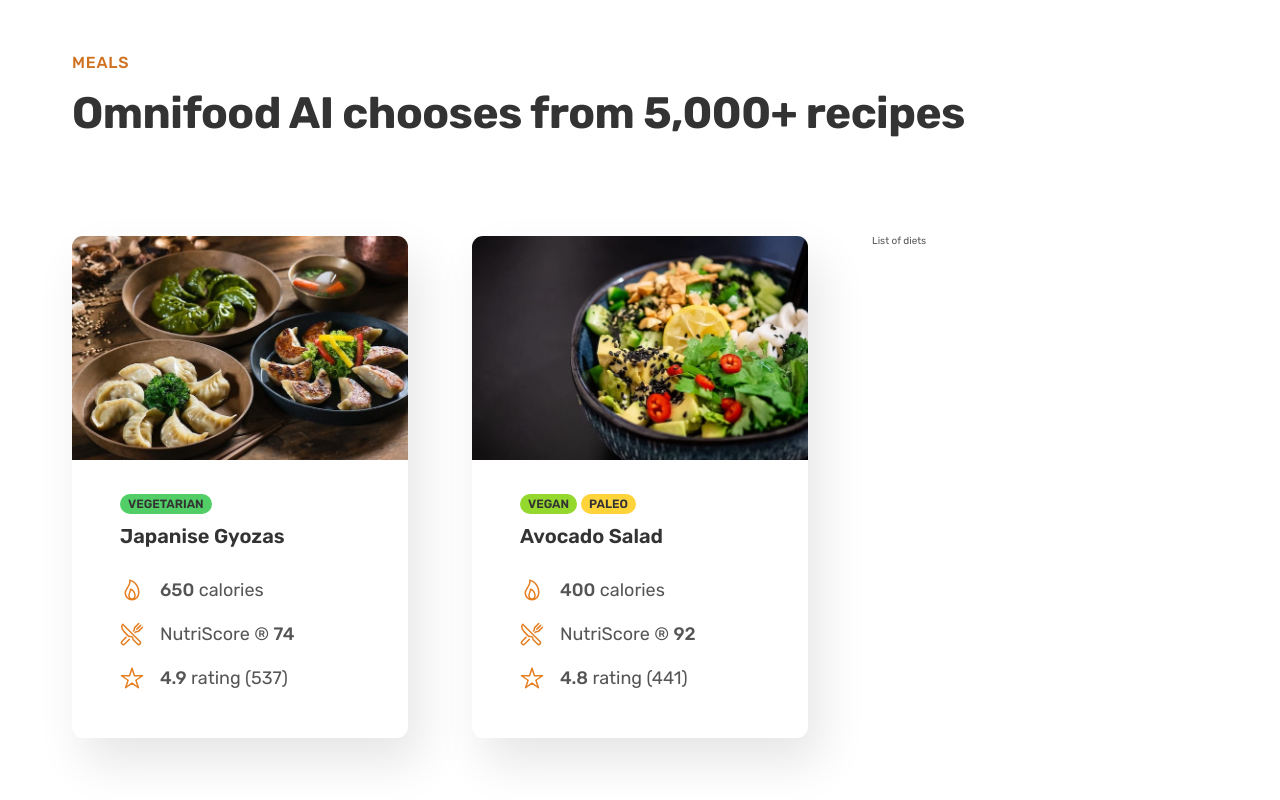
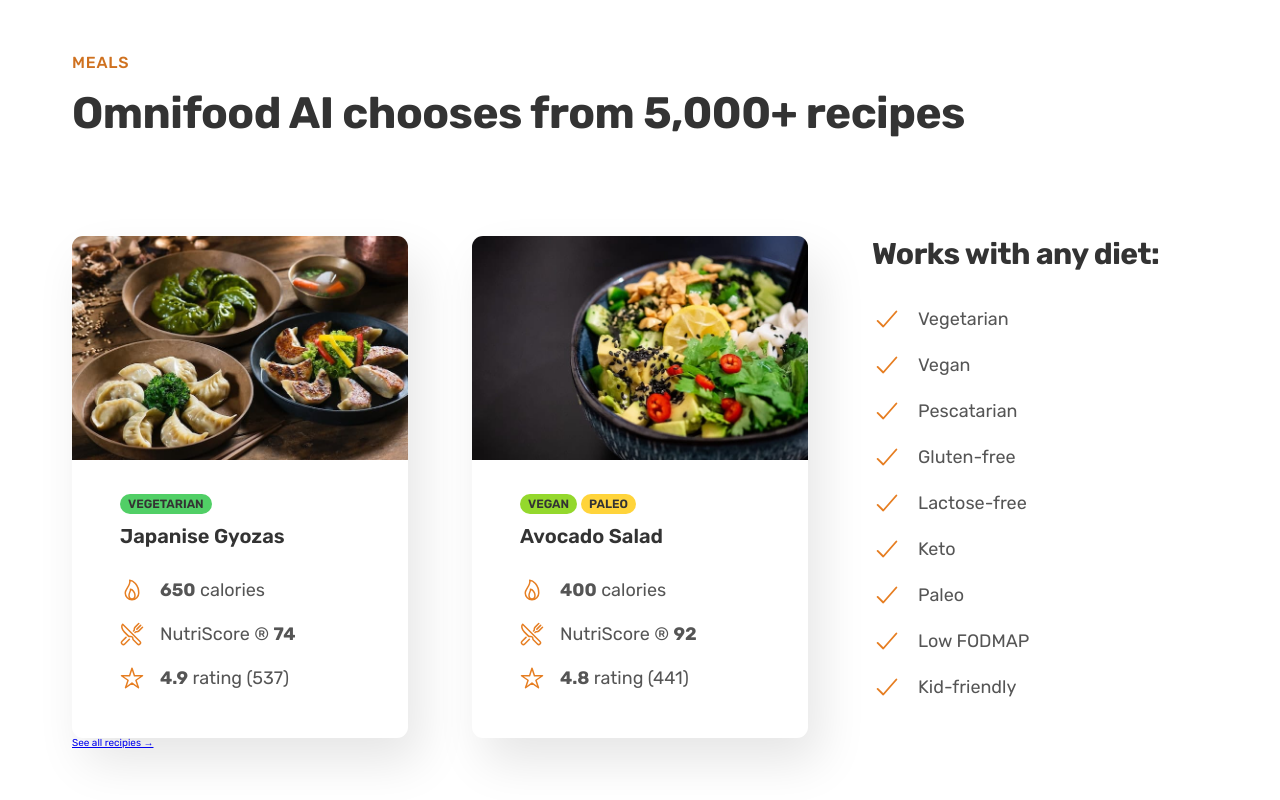
Before and after one commit to VictorHGH/Web_responsive_course, a website built with Vite: page 07-Omnifood-Desktop/index.html in a window 1280 px wide. Shown: the part 2654-3454 px from the top of the page. Built offline with nearby package versions, Linux system fonts and the light colour scheme.

Commit message:
[Updated] meals sections (last card)

```diff
--- a/07-Omnifood-Desktop/css/general.css
+++ b/07-Omnifood-Desktop/css/general.css
@@ -76,7 +76,7 @@
 .btn--full:visited {
   background-color: #e67e22;
   color: #fff;
-  transition: all 0.3s ease-in-out;
+  transition: all 0.3s;
 }
 
 .btn--full:hover,
--- a/07-Omnifood-Desktop/css/style.css
+++ b/07-Omnifood-Desktop/css/style.css
@@ -354,6 +354,23 @@
   width: 100%;
 }
 
-strong {
-  font-weight: 500;
+.list {
+  text-decoration: none;
+  list-style: none;
+  display: flex;
+  flex-direction: column;
+  gap: 1.6rem;
 }
+
+.list-icon {
+  width: 3rem;
+  height: 3rem;
+  color: #e67e22;
+}
+
+.list-item {
+  font-size: 1.8rem;
+  display: flex;
+  align-items: center;
+  gap: 1.6rem;
+}
--- a/07-Omnifood-Desktop/index.html
+++ b/07-Omnifood-Desktop/index.html
@@ -189,7 +189,63 @@
           </div>
         </div>
 
-        <div class="list">List of diets</div>
+        <div class="diets">
+
+          <h3 class="heading-tertiary">Works with any diet:</h3>
+
+          <ul class="list">
+            <li class="list-item">
+              <ion-icon class="list-icon" name="checkmark-outline"></ion-icon>
+              <span>Vegetarian</span>
+            </li>
+
+            <li class="list-item">
+              <ion-icon class="list-icon" name="checkmark-outline"></ion-icon>
+              <span>Vegan</span>
+            </li>
+
+            <li class="list-item">
+              <ion-icon class="list-icon" name="checkmark-outline"></ion-icon>
+              <span>Pescatarian</span>
+            </li>
+
+            <li class="list-item">
+              <ion-icon class="list-icon" name="checkmark-outline"></ion-icon>
+              <span>Gluten-free</span>
+            </li>
+
+            <li class="list-item">
+              <ion-icon class="list-icon" name="checkmark-outline"></ion-icon>
+              <span>Lactose-free</span>
+            </li>
+
+            <li class="list-item">
+              <ion-icon class="list-icon" name="checkmark-outline"></ion-icon>
+              <span>Keto</span>
+            </li>
+
+            <li class="list-item">
+              <ion-icon class="list-icon" name="checkmark-outline"></ion-icon>
+              <span>Paleo</span>
+            </li>
+
+            <li class="list-item">
+              <ion-icon class="list-icon" name="checkmark-outline"></ion-icon>
+              <span>Low FODMAP</span>
+            </li>
+
+            <li class="list-item">
+              <ion-icon class="list-icon" name="checkmark-outline"></ion-icon>
+              <span>Kid-friendly</span>
+            </li>
+          </ul>
+
+        </div>
+
+      </div>
+
+      <div class="container all-recipies">
+        <a href="#" class="link">See all recipies &rarr;</a>
       </div>
     </section>
 
```
